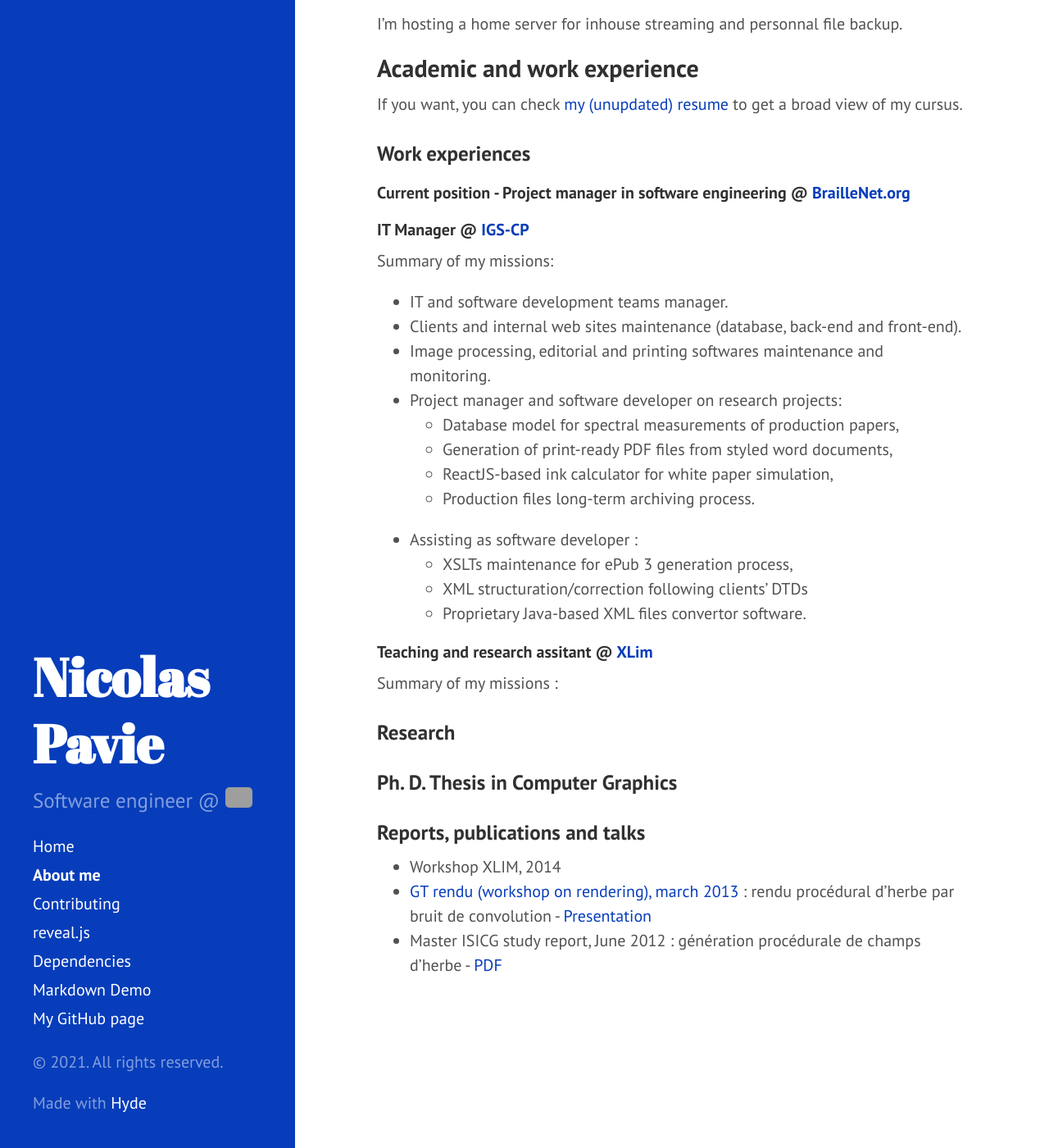
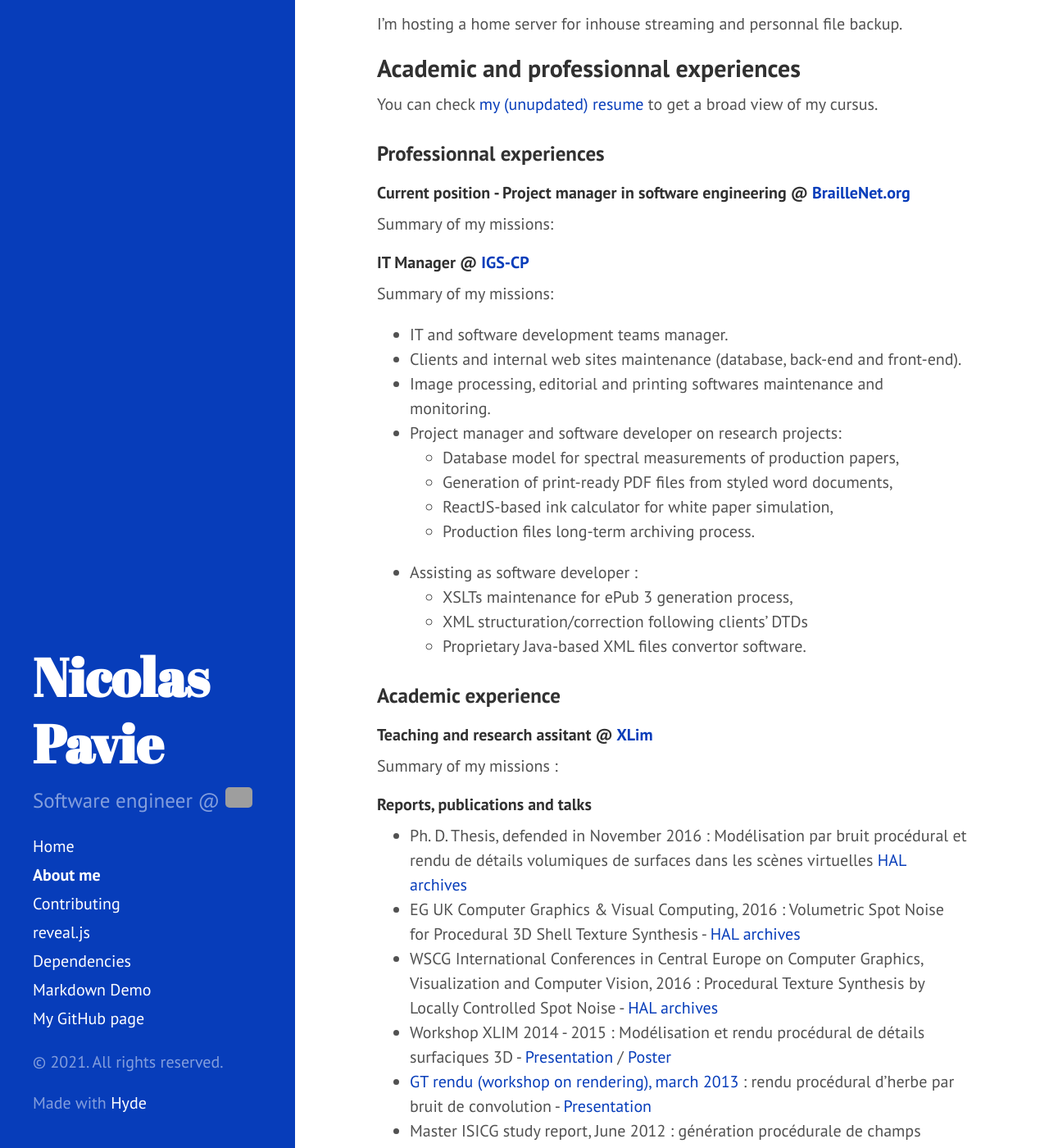
Before and after one commit to NPavie/npavie.github.io, a Jekyll site: the page built from about.md, in a window 1280 px wide and 1400 px high, scrolled down 526 px. Shown: the whole window at 82% size. Built offline with Jekyll 4.4.1, drawn with Linux system fonts in a browser that asks for light colours; grey boxes are pictures that could not be loaded.

Commit message:
Content update

```diff
--- a/about.md
+++ b/about.md
@@ -17,14 +17,15 @@
 
 I'm hosting a home server for inhouse streaming and personnal file backup.
 
-## Academic and work experience
+## Academic and professionnal experiences
 
-If you want, you can check [my (unupdated) resume](/public/files/CV_Nicolas_Pavie_en.pdf) to get a broad view of my cursus.
+You can check [my (unupdated) resume](/public/files/CV_Nicolas_Pavie_en.pdf) to get a broad view of my cursus.
 
-### Work experiences
+### Professionnal experiences
 
 #### Current position - Project manager in software engineering @ [BrailleNet.org](https://www.braillenet.org)
 
+Summary of my missions:
 
 #### IT Manager @ [IGS-CP](https://www.igs-cp.fr)
 
@@ -42,17 +43,18 @@
   - XML structuration/correction following clients’ DTDs
   - Proprietary Java-based XML files convertor software.
 
+
+### Academic experience
+
 #### Teaching and research assitant @ [XLim](https://www.xlim.fr)
 
 Summary of my missions :
 
 
-### Research
-
-### Ph. D. Thesis in Computer Graphics
-
-### Reports, publications and talks
-
-- Workshop XLIM, 2014
+#### Reports, publications and talks
+- Ph. D. Thesis, defended in November 2016 : Modélisation par bruit procédural et rendu de détails volumiques de surfaces dans les scènes virtuelles [HAL archives](https://hal.archives-ouvertes.fr/tel-01443555v1)
+- EG UK Computer Graphics & Visual Computing, 2016 : Volumetric Spot Noise for Procedural 3D Shell Texture Synthesis - [HAL archives](https://hal.archives-ouvertes.fr/hal-02413269)
+- WSCG International Conferences in Central Europe on Computer Graphics, Visualization and Computer Vision, 2016 : Procedural Texture Synthesis by Locally Controlled Spot Noise - [HAL archives](https://hal.archives-ouvertes.fr/hal-02413318)
+- Workshop XLIM 2014 - 2015 : Modélisation et rendu procédural de détails surfaciques 3D - [Presentation](/public/files/Presentation_Workshop_Xlim_2014.pdf) / [Poster](/public/files/Poster_Workshop_Xlim_2014.pdf)
 - [GT rendu (workshop on rendering), march 2013](http://gtrendu.blogspot.fr/2013_03_01_archive.html) : rendu procédural d'herbe par bruit de convolution - [Presentation](/public/files/GTRendu-mars2013.pdf)
 - Master ISICG study report, June 2012 : génération procédurale de champs d'herbe - [PDF](/public/files/M2StudyReport.pdf)
```
Also changed, not shown: 3 other files.
